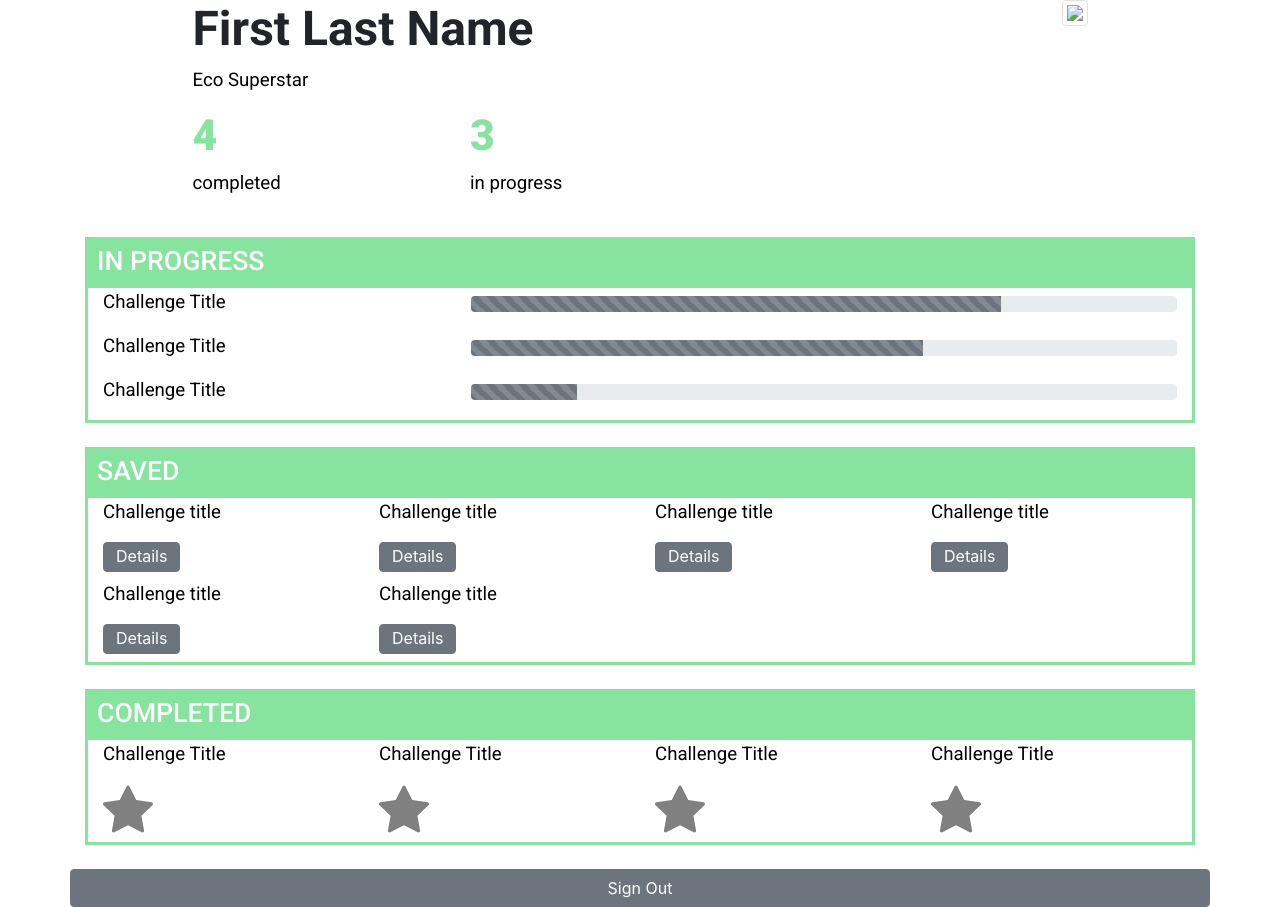
After one commit to vicfal414/testubs, a PHP site: page /userdashboard.html in a window 1280 px wide. The commit adds this page. Run offline with PHP 8.4, Linux system fonts and the light colour scheme; some libraries are stand-ins or nearby versions.

Commit message:
Manual Merge branch "victoria-sprint1" into dev
Needed to pull code from cse442 folder into dev, otherwise git merge wouldn't work

```diff
--- /dev/null
+++ b/userdashboard.html
@@ -0,0 +1,175 @@
+<!doctype html>
+<html lang="en">
+<head>
+  <!-- Required meta tags -->
+  <meta charset="utf-8">
+  <meta name="viewport" content="width=device-width, initial-scale=1, shrink-to-fit=no">
+
+  <!-- Bootstrap CSS -->
+  <link rel="stylesheet" href="https://stackpath.bootstrapcdn.com/bootstrap/4.5.2/css/bootstrap.min.css" integrity="sha384-JcKb8q3iqJ61gNV9KGb8thSsNjpSL0n8PARn9HuZOnIxN0hoP+VmmDGMN5t9UJ0Z" crossorigin="anonymous">
+  <link rel="stylesheet" type="text/css" href="css/style.css">
+
+  <!-- import font -->
+  <link href="https://fonts.googleapis.com/css2?family=Roboto:ital,wght@0,100;0,300;0,400;0,500;0,700;0,900;1,100;1,300;1,400;1,500;1,700;1,900&display=swap" rel="stylesheet">
+
+  <title>Dashboard</title>
+</head>
+<body>
+  <div class="container">
+    <div class="container">
+      <div class="row">
+        <div class="col-1">
+        </div>
+        <div class="col-6">
+          <h1>First Last Name</h1>
+          <p> Eco Superstar</p>
+          <div class="row">
+            <div class="col">
+              <h2>4</h2>
+              <p>completed</p>
+            </div>
+            <div class="col">
+              <h2>3</h2>
+              <p>in progress</p>
+            </div>
+          </div>
+        </div>
+        <div class="col-4">
+          <img src ="https://via.placeholder.com/200" class="pfp img-thumbnail">
+        </div>
+        <div class="col-1">
+        </div>
+      </div>
+    </div>
+    <br>
+
+    <!-- IN PROGRESS SECTION -->
+    <div class="container">
+      <div class="row greenback">
+        <h3>IN PROGRESS</h3>
+      </div>
+      <div class="row greenborder">
+        <!-- challenge progress bar -->
+        <div class="col-4">
+          <p>Challenge Title</p>
+        </div>
+        <div class="col-8">
+          <div class="progress">
+            <div class="progress-bar progress-bar-striped progress-bar-animated bg-secondary" role="progressbar" aria-valuenow="75" aria-valuemin="0" aria-valuemax="100" style="width: 75%"></div>
+          </div>
+        </div>
+        <!-- end of progress bar -->
+        <div class="col-4">
+          <p>Challenge Title</p>
+        </div>
+        <div class="col-8">
+          <div class="progress">
+            <div class="progress-bar progress-bar-striped progress-bar-animated bg-secondary" role="progressbar" aria-valuenow="75" aria-valuemin="0" aria-valuemax="100" style="width: 64%"></div>
+          </div>
+        </div>
+        <!-- end of challenge 2 -->
+        <div class="col-4">
+          <p>Challenge Title</p>
+        </div>
+        <div class="col-8">
+          <div class="progress">
+            <div class="progress-bar progress-bar-striped progress-bar-animated bg-secondary" role="progressbar" aria-valuenow="75" aria-valuemin="0" aria-valuemax="100" style="width: 15%"></div>
+          </div>
+        </div>
+        <!-- end of challenge 3 -->
+      </div>
+    </div>
+    <br>
+
+    <!-- SAVED SECTION -->
+    <div class="container">
+      <div class="row greenback">
+        <h3>SAVED</h3>
+      </div>
+      <div class="row greenborder">
+        <!-- first challenge -->
+        <div class="col-3 ctsize">
+          <p>Challenge title</p>
+          <a href="#" class="btn btn-secondary btnbtm">Details</a>
+        </div>
+        <!-- second -->
+        <div class="col-3 ctsize">
+          <p>Challenge title</p>
+          <a href="#" class="btn btn-secondary btnbtm">Details</a>
+        </div>
+        <!-- third -->
+        <div class="col-3 ctsize">
+          <p>Challenge title</p>
+          <a href="#" class="btn btn-secondary btnbtm">Details</a>
+        </div>
+        <!-- fourth -->
+        <div class="col-3 ctsize">
+          <p>Challenge title</p>
+          <a href="#" class="btn btn-secondary btnbtm">Details</a>
+        </div>
+        <!-- fifth -->
+        <div class="col-3 ctsize">
+          <p>Challenge title</p>
+          <a href="#" class="btn btn-secondary btnbtm">Details</a>
+        </div>
+        <!-- sixth -->
+        <div class="col-3 ctsize">
+          <p>Challenge title</p>
+          <a href="#" class="btn btn-secondary btnbtm">Details</a>
+        </div>
+        <!-- end -->
+      </div>
+    </div>
+    <br>
+
+    <!-- COMPLETED SECTION -->
+    <div class="container">
+      <div class="row greenback">
+        <h3>COMPLETED</h3>
+      </div>
+      <div class="row greenborder">
+
+        <div class="col-3 ctsize">
+          <p>Challenge Title</p>
+          <svg width="50" height="50" viewBox="0 0 16 16" class="bi bi-star-fill btmspc" fill="gray" xmlns="http://www.w3.org/2000/svg">
+            <path d="M3.612 15.443c-.386.198-.824-.149-.746-.592l.83-4.73L.173 6.765c-.329-.314-.158-.888.283-.95l4.898-.696L7.538.792c.197-.39.73-.39.927 0l2.184 4.327 4.898.696c.441.062.612.636.283.95l-3.523 3.356.83 4.73c.078.443-.36.79-.746.592L8 13.187l-4.389 2.256z"/>
+          </svg>
+        </div>
+
+        <div class="col-3 ctsize">
+          <p>Challenge Title</p>
+          <svg width="50" height="50" viewBox="0 0 16 16" class="bi bi-star-fill btmspc" fill="gray" xmlns="http://www.w3.org/2000/svg">
+            <path d="M3.612 15.443c-.386.198-.824-.149-.746-.592l.83-4.73L.173 6.765c-.329-.314-.158-.888.283-.95l4.898-.696L7.538.792c.197-.39.73-.39.927 0l2.184 4.327 4.898.696c.441.062.612.636.283.95l-3.523 3.356.83 4.73c.078.443-.36.79-.746.592L8 13.187l-4.389 2.256z"/>
+          </svg>
+        </div>
+
+        <div class="col-3 ctsize">
+          <p>Challenge Title</p>
+          <svg width="50" height="50" viewBox="0 0 16 16" class="bi bi-star-fill btmspc" fill="gray" xmlns="http://www.w3.org/2000/svg">
+            <path d="M3.612 15.443c-.386.198-.824-.149-.746-.592l.83-4.73L.173 6.765c-.329-.314-.158-.888.283-.95l4.898-.696L7.538.792c.197-.39.73-.39.927 0l2.184 4.327 4.898.696c.441.062.612.636.283.95l-3.523 3.356.83 4.73c.078.443-.36.79-.746.592L8 13.187l-4.389 2.256z"/>
+          </svg>
+        </div>
+
+        <div class="col-3 ctsize">
+          <p>Challenge Title</p>
+          <svg width="50" height="50" viewBox="0 0 16 16" class="bi bi-star-fill btmspc" fill="gray" xmlns="http://www.w3.org/2000/svg">
+            <path d="M3.612 15.443c-.386.198-.824-.149-.746-.592l.83-4.73L.173 6.765c-.329-.314-.158-.888.283-.95l4.898-.696L7.538.792c.197-.39.73-.39.927 0l2.184 4.327 4.898.696c.441.062.612.636.283.95l-3.523 3.356.83 4.73c.078.443-.36.79-.746.592L8 13.187l-4.389 2.256z"/>
+          </svg>
+        </div>
+
+      </div>
+    </div>
+
+    <br>
+    <div class = "row">
+      <a href="#" class="btn btn-secondary col-12">Sign Out</a>
+    </div>
+  </div>
+
+  <!-- Optional JavaScript -->
+  <!-- jQuery first, then Popper.js, then Bootstrap JS -->
+  <script src="https://code.jquery.com/jquery-3.5.1.slim.min.js" integrity="sha384-DfXdz2htPH0lsSSs5nCTpuj/zy4C+OGpamoFVy38MVBnE+IbbVYUew+OrCXaRkfj" crossorigin="anonymous"></script>
+  <script src="https://cdn.jsdelivr.net/npm/popper.js@1.16.1/dist/umd/popper.min.js" integrity="sha384-9/reFTGAW83EW2RDu2S0VKaIzap3H66lZH81PoYlFhbGU+6BZp6G7niu735Sk7lN" crossorigin="anonymous"></script>
+  <script src="https://stackpath.bootstrapcdn.com/bootstrap/4.5.2/js/bootstrap.min.js" integrity="sha384-B4gt1jrGC7Jh4AgTPSdUtOBvfO8shuf57BaghqFfPlYxofvL8/KUEfYiJOMMV+rV" crossorigin="anonymous"></script>
+</body>
+</html>
```
Also changed, not shown: css/bootstrap.css, css/style.css (indentation only).
